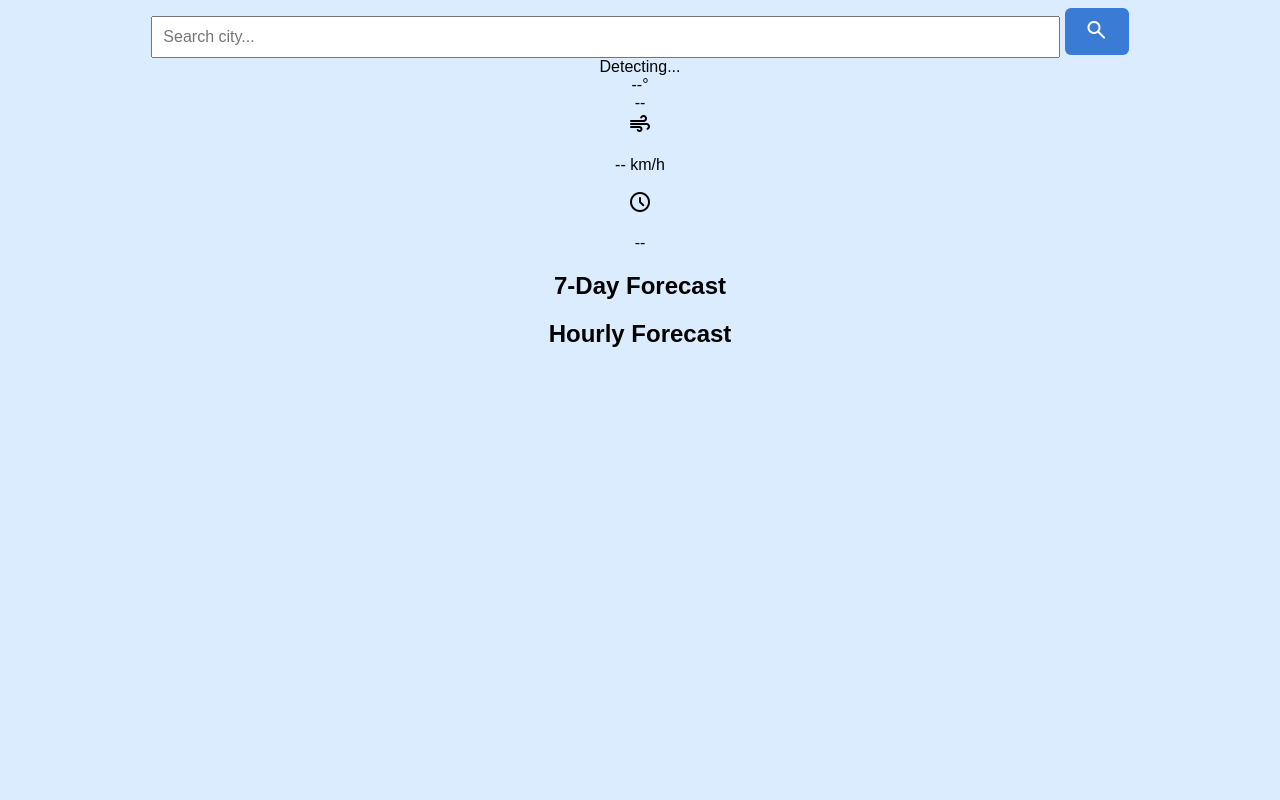
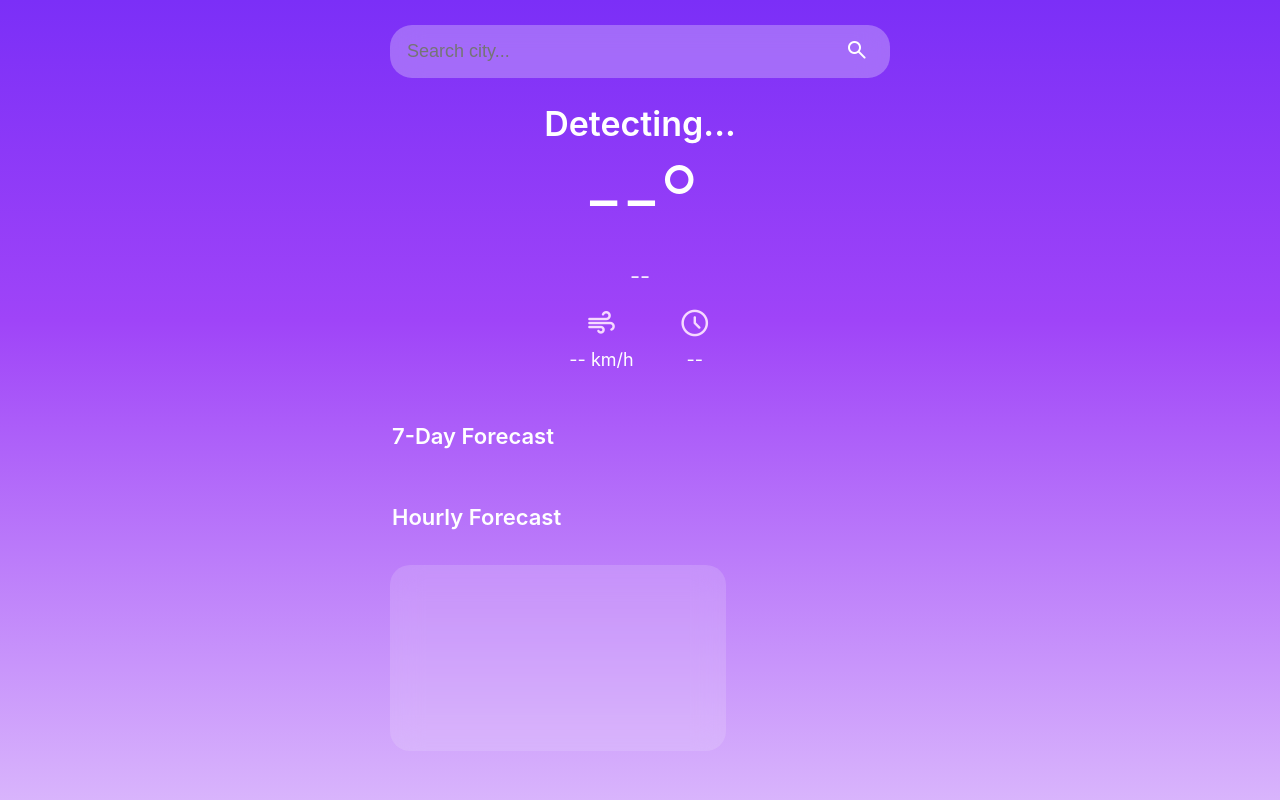
Before and after one commit to sunil11122251/weather-app, a Flask app: page / in a window 1280 px wide. Run offline with Flask 3, Linux system fonts and the light colour scheme; a map, chart or similar area stays blank.

Commit message:
Refactor CSS for iPhone style layout and components

```diff
--- a/static/style.css
+++ b/static/style.css
@@ -1,41 +1,127 @@
+/* ---- GLOBAL iPHONE LOOK ---- */
 body {
-    font-family: Arial;
-    background: #dcecff;
+    margin: 0;
+    padding: 0;
+    font-family: -apple-system, BlinkMacSystemFont, "SF Pro Display", sans-serif;
+    background: linear-gradient(180deg, #7b2ff7 0%, #9f44f8 40%, #ffffff 140%);
+    color: #ffffff;
+    height: 100vh;
+    display: flex;
+    justify-content: center;
+    overflow-x: hidden;
+}
+
+/* Main container */
+.app-container {
+    width: 95%;
+    max-width: 500px;
+    padding-bottom: 40px;
+}
+
+/* SEARCH BAR */
+.search-box {
+    display: flex;
+    background: rgba(255, 255, 255, 0.28);
+    backdrop-filter: blur(15px);
+    padding: 12px 15px;
+    border-radius: 22px;
+    margin: 25px 0;
+}
+.search-box input {
+    flex: 1;
+    font-size: 18px;
+    border: none;
+    outline: none;
+    background: transparent;
+    color: #fff;
+}
+.search-box button {
+    background: transparent;
+    border: none;
+    cursor: pointer;
+    color: white;
+}
+
+/* CURRENT WEATHER */
+.current-weather {
     text-align: center;
 }
-
-.container {
-    width: 400px;
-    margin: auto;
-    margin-top: 80px;
-    padding: 20px;
-    background: white;
-    border-radius: 12px;
-    box-shadow: 0 0 10px #aaa;
+#location {
+    font-size: 34px;
+    font-weight: 600;
+}
+.main-temp {
+    font-size: 90px;
+    font-weight: 300;
+    margin: 0;
+    letter-spacing: -3px;
+}
+#description {
+    font-size: 22px;
+    opacity: 0.9;
+    margin-top: 10px;
 }
 
-input {
-    padding: 10px;
-    width: 70%;
-    font-size: 16px;
+/* DETAILS */
+.details-row {
+    display: flex;
+    justify-content: center;
+    gap: 45px;
+    margin-top: 18px;
+}
+.detail span {
+    font-size: 32px;
+    color: #f6d9ff;
+}
+.detail p {
+    margin-top: 6px;
+    font-size: 18px;
 }
 
-button {
-    padding: 10px 20px;
-    background: #3a7bd5;
-    border: none;
-    color: white;
-    border-radius: 6px;
-    cursor: pointer;
+/* FORECAST SECTION */
+.section-title {
+    font-size: 22px;
+    font-weight: 600;
+    margin-top: 35px;
+    margin-bottom: 10px;
+    margin-left: 2px;
 }
 
-.error {
-    color: red;
+/* SCROLL FORECAST (iPhone style) */
+.forecast-list {
+    display: flex;
+    gap: 12px;
+    overflow-x: auto;
+    padding-bottom: 10px;
+}
+.forecast-list::-webkit-scrollbar {
+    display: none;
+}
+.forecast-item {
+    background: rgba(255, 255, 255, 0.2);
+    backdrop-filter: blur(18px);
+    min-width: 130px;
+    border-radius: 22px;
+    padding: 18px 12px;
+    text-align: center;
+    font-size: 17px;
+    color: #ffeaff;
+}
+.forecast-temps {
+    margin-top: 10px;
+    font-size: 19px;
+    display: flex;
+    justify-content: space-between;
+}
+.min {
+    opacity: 0.6;
 }
 
-.weather-box {
-    margin-top: 20px;
-    padding: 15px;
-    background: #f4faff;
-    border-radius: 10px;
+/* HOURLY CHART */
+canvas {
+    margin-top: 25px;
+    border-radius: 20px;
+    background: rgba(255, 255, 255, 0.15);
+    padding: 18px;
+    backdrop-filter: blur(15px);
 }
```
